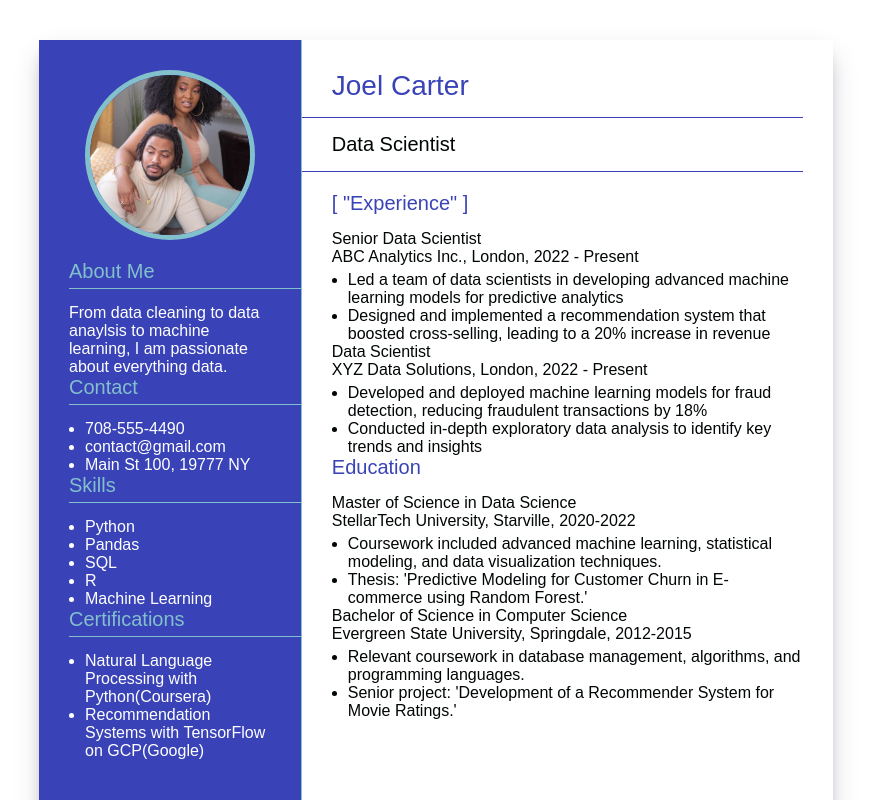
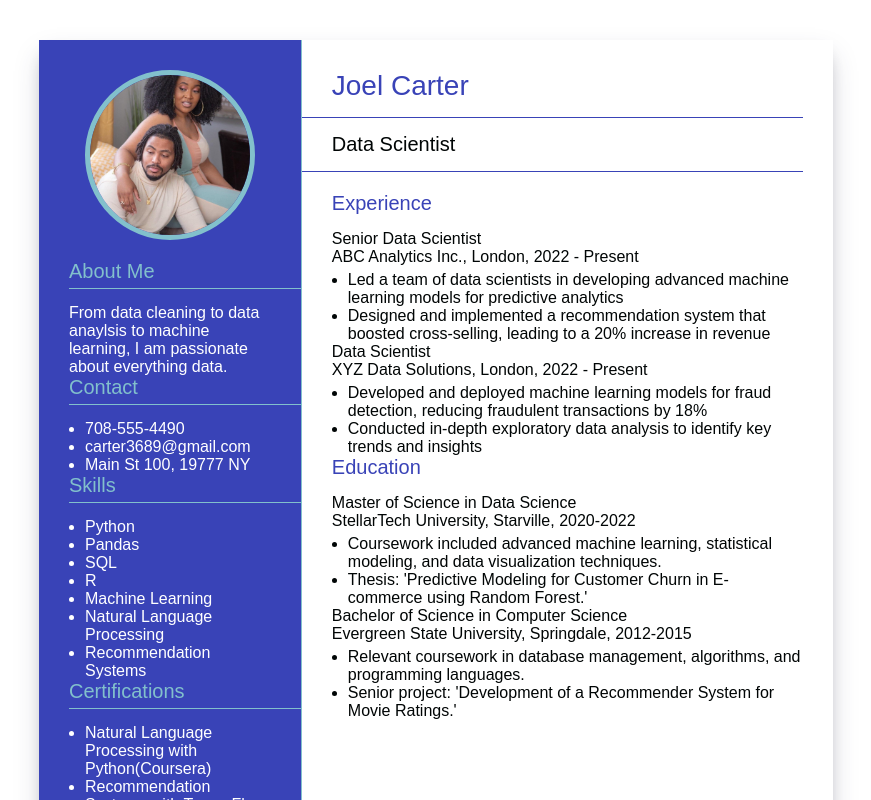
Before and after one commit to carter3689/Resume-Builder, a Vue app: page / in a window 1280 px wide. Shown: the top 800 px of the page, without its empty margins (1-872 px from the left). Built offline with nearby package versions, Linux system fonts and the light colour scheme.

Commit message:
Adding v-for with key binding

```diff
--- a/src/App.vue
+++ b/src/App.vue
@@ -16,9 +16,9 @@
           {{ headlines[1] }}
           </h4>
           <ul>
-            <li>708-555-4490</li>
-            <li>contact@gmail.com</li>
-            <li>Main St 100, 19777 NY</li>
+            <li>{{contact.phone}}</li>
+            <li>{{contact.email}}</li>
+            <li>{{contact.address}}</li>
           </ul>
 
 
@@ -26,11 +26,10 @@
         {{ headlines[2]}}
           </h4>
           <ul>
-            <li>Python</li>
-            <li>Pandas</li>
-            <li>SQL</li>
-            <li>R</li>
-            <li>Machine Learning</li>
+            <!--Don't add v-for to parent node JUST to child node(s) or the in other words
+            The place you want to repeat
+          -->
+            <li v-for="skill in skills" :key="skill.id"> {{ skill }}</li>
           </ul>
 
 
@@ -54,7 +53,7 @@
           </div>
 
           <h4 class="section-headline">
-            {{ [headlines[4]] }}
+            {{ headlines[4] }}
             </h4>
             <div>Senior Data Scientist</div>
               <div>ABC Analytics Inc., London, 2022 - Present</div>
@@ -115,10 +114,24 @@
         title: "Data Scientist",
         introText: "From data cleaning to data anaylsis to machine learning, I am passionate about everything data.",
         imageUrl: "./profileimage.jpg",
-        headlines: ["About Me", "Contact", "Skills", "Certifications", "Experience", "Education"]
-      }
+        headlines: ["About Me", "Contact", "Skills", "Certifications", "Experience", "Education"],
+        contact: {
+          phone: "708-555-4490",
+          email: "carter3689@gmail.com",
+          address: "Main St 100, 19777 NY"
+        },
+        skills: [
+          "Python",
+          "Pandas",
+          "SQL",
+          "R",
+          "Machine Learning",
+          "Natural Language Processing",
+          "Recommendation Systems"
+      ]
     }
   }
+}
 </script>
 
 <style scoped>
```
